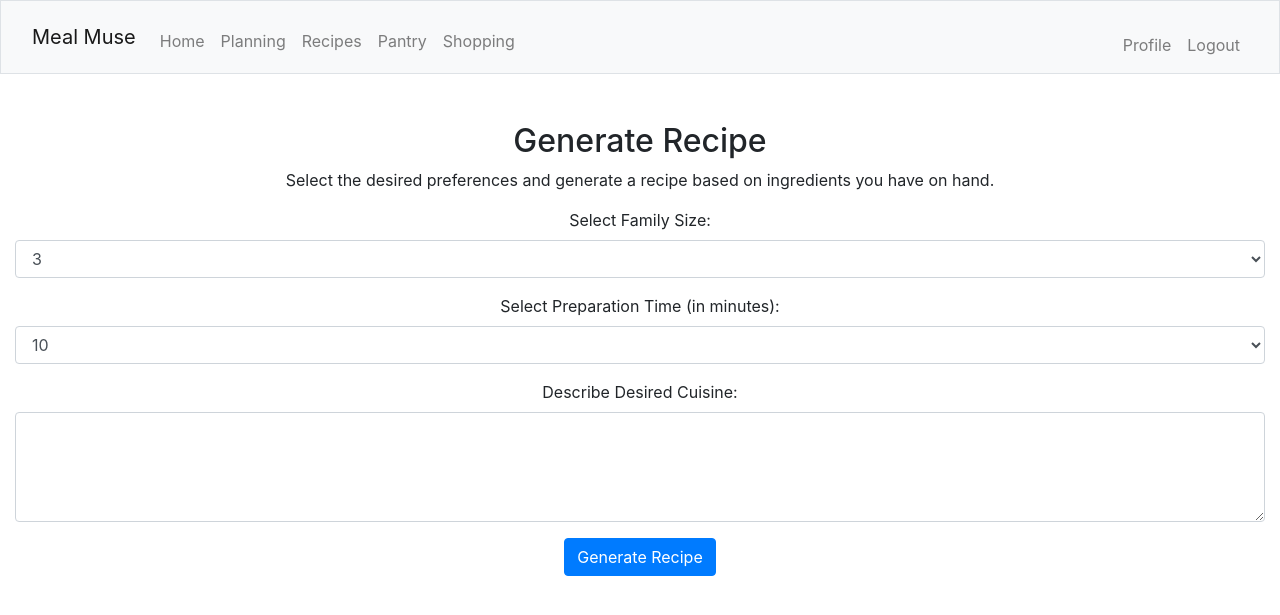
After one commit to mattetter/mealmuse, a Flask app: page /recipe_selections in a window 1280 px wide. The commit adds this page. Shown: the top 615 px of the page. Run offline with Flask 3, Linux system fonts and the light colour scheme; the visitor is signed in with stand-in values (Sample User, id 1); parts of the project's set-up code (start-up, migrations or seed data) failed here and were passed over; some libraries are stand-ins or nearby versions.

Commit message:
added ability to generate single recipe with available pantry items

```diff
--- a/mealmuse/tasks.py
+++ b/mealmuse/tasks.py
@@ -114,7 +114,7 @@ def swap_out_recipe(recipe_id, user_id):
             new_recipe.cuisine = recipe_cuisine + f" : anything but {old_recipe.name}"
 
             # add ingredients to the new recipe
-            add_available_pantry_items_to_recipe(new_recipe, user, meal, meal_plan)
+            add_available_pantry_items_to_recipe(new_recipe, user, meal_plan)
 
             # Associate the new recipe with the user
             user.recipes.append(new_recipe)
@@ -137,9 +137,43 @@ def swap_out_recipe(recipe_id, user_id):
             raise
         return recipe_details
 
+# celery task to generate a single recipe from scratch using the user's pantry
+@celery.task
+def generate_new_recipe(user_id, recipe_id):
+    app = create_app_instance()
+    with app.app_context():
+        try:
+            user = User.query.filter_by(id=user_id).first()
+            recipe = Recipe.query.filter_by(id=recipe_id).first()
+            profile = UserProfile.query.filter_by(user_id=user_id).first()
+            recipe_temperature = profile.recipe_temperature or 1
+            pantry = user.pantry
+
+            # add text to the cuisine to request that only current pantry items are used
+            recipe.cuisine = recipe.cuisine + " : Strictly only use items listed"
+            if pantry:
+                for pantry_item in pantry.pantry_items:
+                    recipe_item = RecipeItem(recipe_id=recipe_id, item_id=pantry_item.item_id, quantity = pantry_item.quantity, unit = pantry_item.unit)
+                    db.session.add(recipe_item)
+            db.session.flush()
+
+            # Associate the new recipe with the user
+            user.recipes.append(recipe)
+
+
+            db.session.commit()
+
+        except Exception as e:
+            db.session.rollback()
+            print(f"Error occurred: {e}")
+            db.session.remove()
+            raise
+        # generate the new recipe
+        recipe_details = fetch_recipe_details(recipe_id, recipe_temperature)
+        return recipe_details
 
 # Recipe generation; add available pantry items to a single recipe
-def add_available_pantry_items_to_recipe(recipe, user, meal, meal_plan):
+def add_available_pantry_items_to_recipe(recipe, user, meal_plan):
     from mealmuse.utils import update_item_quantity
     # first add all items in pantry to the recipe
     pantry = user.pantry
@@ -417,11 +451,11 @@ def create_recipe_user_prompt(recipe_id):
             result = {}
 
             # get the recipe specific details
-            name = recipe.name
-            cost = recipe.cost
-            time = recipe.time
-            serves = recipe.serves
-            cuisine = recipe.cuisine
+            name = recipe.name or "please generate"
+            cost = recipe.cost or "any"
+            time = recipe.time or "any"
+            serves = recipe.serves or 1
+            cuisine = recipe.cuisine or "be creative"
 
             # get the recipe's ingredients
             ingredients = []
@@ -454,13 +488,11 @@ def process_recipe_output(data, recipe_id):
         try:
             recipe = db.session.query(Recipe).filter_by(id=recipe_id).first()
 
-            # clear ingredients used to generate recipe in favor of ones with quantities
-            for item in recipe.recipe_items:
-                db.session.delete(item)
+            # remove all existing ingredients from the recipe
+            for recipe_item in recipe.recipe_items:
+                db.session.delete(recipe_item)
             db.session.commit()
 
-            # Placeholder for the processed data
-            result = {}
             # If data is a string, try to deserialize it as JSON
             if isinstance(data, str):
                 try:
@@ -506,6 +538,7 @@ def process_recipe_output(data, recipe_id):
                 # Create a RecipeItem instance
                 recipe_item = RecipeItem(recipe_id=recipe.id, item_id=item.id, quantity=ingredient['quantity'], unit=ingredient['unit'])
                 db.session.add(recipe_item)
+                db.session.flush()
 
             # Validating cooking instructions
             instructions = details.get('cooking_instructions', [])
@@ -582,4 +615,4 @@ def load_json_with_fractions(s):
 #     # Close the session
 #     db.session.remove()
 
-#     # run celery worker with the following command: "celery -A mealmuse.tasks worker --loglevel=info -A mealmuse.celery worker --loglevel=info"
+#     # run celery worker with the following command: "celery -A mealmuse.tasks worker --loglevel=info"
--- /dev/null
+++ b/mealmuse/templates/recipe_selections.html
@@ -0,0 +1,46 @@
+{% extends "base.html" %}
+
+{% block content %}
+    <h2>Generate Recipe</h2>
+    <p>Select the desired preferences and generate a recipe based on ingredients you have on hand.</p>
+    <form action="{{ url_for('views.generate_recipe') }}" method="post">
+        <!-- Family Size Selection -->
+        <div class="form-group">
+            <label for="serves">Select Family Size:</label>
+            <select name="serves" id="serves" class="form-control">
+                <option value="1">1</option>
+                <option value="2">2</option>
+                <option value="3" selected>3</option>
+                <option value="4">4</option>
+                <option value="5">5</option>
+                <option value="6">6</option>
+                <option value="8">8</option>
+            </select>
+        </div>
+
+        <!-- Time Selection -->
+        <div class="form-group">
+            <label for="time">Select Preparation Time (in minutes):</label>
+            <select name="time" id="time" class="form-control">
+                <option value="10">10</option>
+                <option value="20">20</option>
+                <option value="30">30</option>
+                <option value="40">40</option>
+                <option value="50">50</option>
+                <option value="60">60</option>
+                <!-- Add more options as needed -->
+            </select>
+        </div>
+
+        <!-- Cuisine Selection -->
+        <div class="form-group">
+            <label for="cuisine">Describe Desired Cuisine:</label>
+            <textarea id="cuisine" name="cuisine" rows="4" class="form-control"></textarea>
+        </div>
+
+        <!-- Submit Button -->
+        <div class="form-group">
+            <button type="submit" class="btn btn-primary">Generate Recipe</button>
+        </div>
+    </form>
+{% endblock %}
--- a/mealmuse/views.py
+++ b/mealmuse/views.py
@@ -9,7 +9,7 @@ from flask_login import login_user, login_required, logout_user, current_user
 from .forms import PantryItemForm, RegistrationForm, LoginForm  # import the forms
 from .models import User, Pantry, Item, ShoppingList, MealPlan, Recipe, PantryItem, ShoppingListItem, Meal, Day, Diet, Allergy, UserProfile  # import the models
 from .utils import get_meal_plan, get_meal_plan_details, get_recipe_details_by_ids, extract_recipe_ids, get_user_profile, create_blank_meal_plan, check_for_incomplete_meal_plan, save_day, add_item_to_list, add_missing_or_all_items_to_shopping_list, remove_recipe_items_from_pantry, update_item_quantity # import the utility functions
-from mealmuse.tasks import swap_out_recipe
+from mealmuse.tasks import swap_out_recipe, generate_new_recipe
 from werkzeug.security import generate_password_hash, check_password_hash
 from .exceptions import InvalidOutputFormat
 
@@ -508,6 +508,43 @@ def change_recipe():
     return redirect(url_for('views.meal_plan'))
 
 
+# Recipe generation; make selections for a single new recipe
+@views.route('/recipe_selections' , methods=['GET', 'POST'])
+def recipe_selections():
+    if request.method == 'POST':
+        return redirect(url_for('/'))
+    else:
+        # handle GET request
+        return render_template('recipe_selections.html', datetime=datetime)
+
+
+# Recipe generation; creates a new recipe with only the ingredients listed in the pantry
+@views.route('/generate_recipe', methods=['GET', 'POST'])
+def generate_recipe():
+    if request.method == 'POST':
+        # Get the selected family size from the form data
+        serves = request.form.get('serves') or None
+        time = request.form.get('time') or None
+        cuisine = request.form.get('cuisine') or None
+
+        new_recipe = Recipe(
+            name="please generate",
+            cuisine=cuisine,
+            time=time,
+            serves=serves,
+        )
+        db.session.add(new_recipe)
+        db.session.commit()
+
+        user_id = current_user.id
+        recipe_id = new_recipe.id
+        db.session.close()
+
+        recipe = generate_new_recipe.delay(user_id, recipe_id)
+
+        return redirect(url_for('views.recipe_page', recipe_id=new_recipe.id))
+
+
 # Displays a given recipe in the meal plan page
 @views.route('/recipe/<int:recipe_id>', methods=['GET'])
 def recipe_page(recipe_id):
```
Also changed, not shown: mealmuse/templates/index.html (+7 -2 lines), mealmuse/templates/recipe.html (+18 -1 lines).
